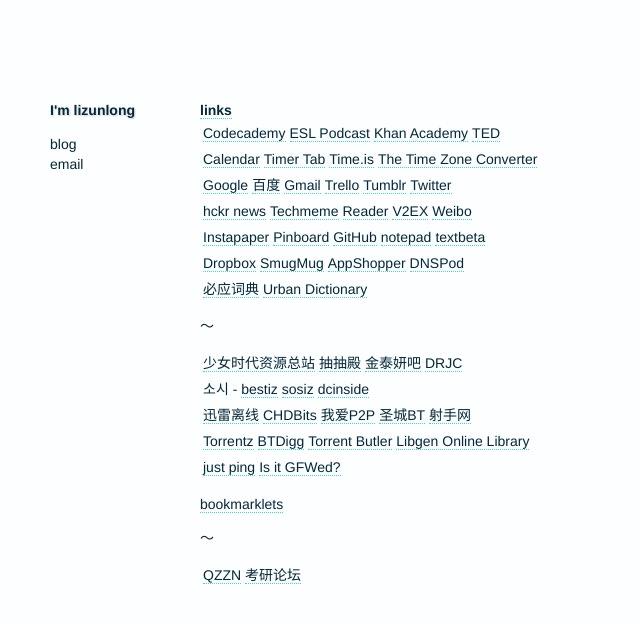
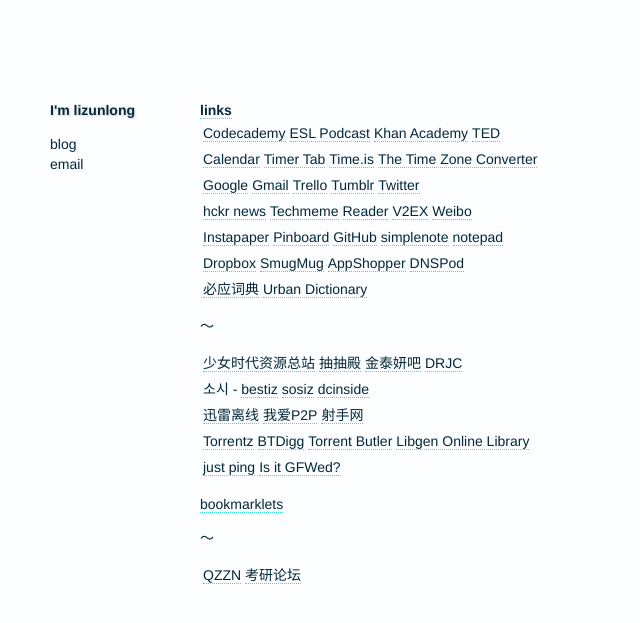
Before and after one commit to lzl/lzl.github.com, a Jekyll site: the page built from _posts/2012-03-12-links.md, in a window 1280 px wide. Shown: the top 623 px of the page, without its empty margins (0-640 px from the left). Built offline with Jekyll 4.4.1, drawn with Linux system fonts in a browser that asks for light colours.

Commit message:
add simplenote

```diff
--- a/_posts/2012-03-12-links.md
+++ b/_posts/2012-03-12-links.md
@@ -7,11 +7,11 @@
 
 [Calendar](https://www.google.com/calendar/render?pli=1) | [Timer Tab](http://www.timer-tab.com/) | [Time.is](http://time.is/) | [The Time Zone Converter](http://www.thetimezoneconverter.com/)
 
-[Google](https://www.google.com/ncr) | [百度](http://www.baidu.com/) | [Gmail](https://mail.google.com/mail/) | [Trello](https://trello.com/) | [Tumblr](http://www.tumblr.com/dashboard) | [Twitter](https://twitter.com/)
+[Google](https://www.google.com/ncr) | [Gmail](https://mail.google.com/mail/) | [Trello](https://trello.com/) | [Tumblr](http://www.tumblr.com/dashboard) | [Twitter](https://twitter.com/)
 
 [hckr news](http://hckrnews.com/) | [Techmeme](http://techmeme.com/) | [Reader](https://www.google.com/reader/view/) | [V2EX](http://www.v2ex.com/) | [Weibo](http://weibo.com/)
 
-[Instapaper](http://www.instapaper.com/) | [Pinboard](http://pinboard.in/) | [GitHub](https://github.com) | [notepad](http://notepad.cc/) | [textbeta](https://textbeta.com/)
+[Instapaper](http://www.instapaper.com/) | [Pinboard](http://pinboard.in/) | [GitHub](https://github.com) | [simplenote](https://simple-note.appspot.com/) | [notepad](http://notepad.cc/)
 
 [Dropbox](https://www.dropbox.com/) | [SmugMug](http://www.smugmug.com/) | [AppShopper](http://appshopper.com/) | [DNSPod](https://www.dnspod.cn/)
 
@@ -23,7 +23,7 @@
 
 소시 - [bestiz](http://bestjd.bestiz.net/zboard/zboard.php?id=jb0901) | [sosiz](http://www.sosiz.net/?mid=org_data) | [dcinside](http://gall.dcinside.com/list.php?id=taeyeon_new)
 
-[迅雷离线](http://lixian.xunlei.com) | [CHDBits](http://chdbits.org/torrents.php) | [我爱P2P](http://oabt.org/) | [圣城BT](http://www.btscg.com/) | [射手网](http://shooter.cn/)
+[迅雷离线](http://lixian.xunlei.com) | [我爱P2P](http://oabt.org/) | [射手网](http://shooter.cn/)
 
 [Torrentz](http://torrentz.eu/) | [BTDigg](http://btdigg.org/) | [Torrent Butler](http://torrentbutler.eu/) | [Libgen Online Library](http://libgen.info/)
 
```
